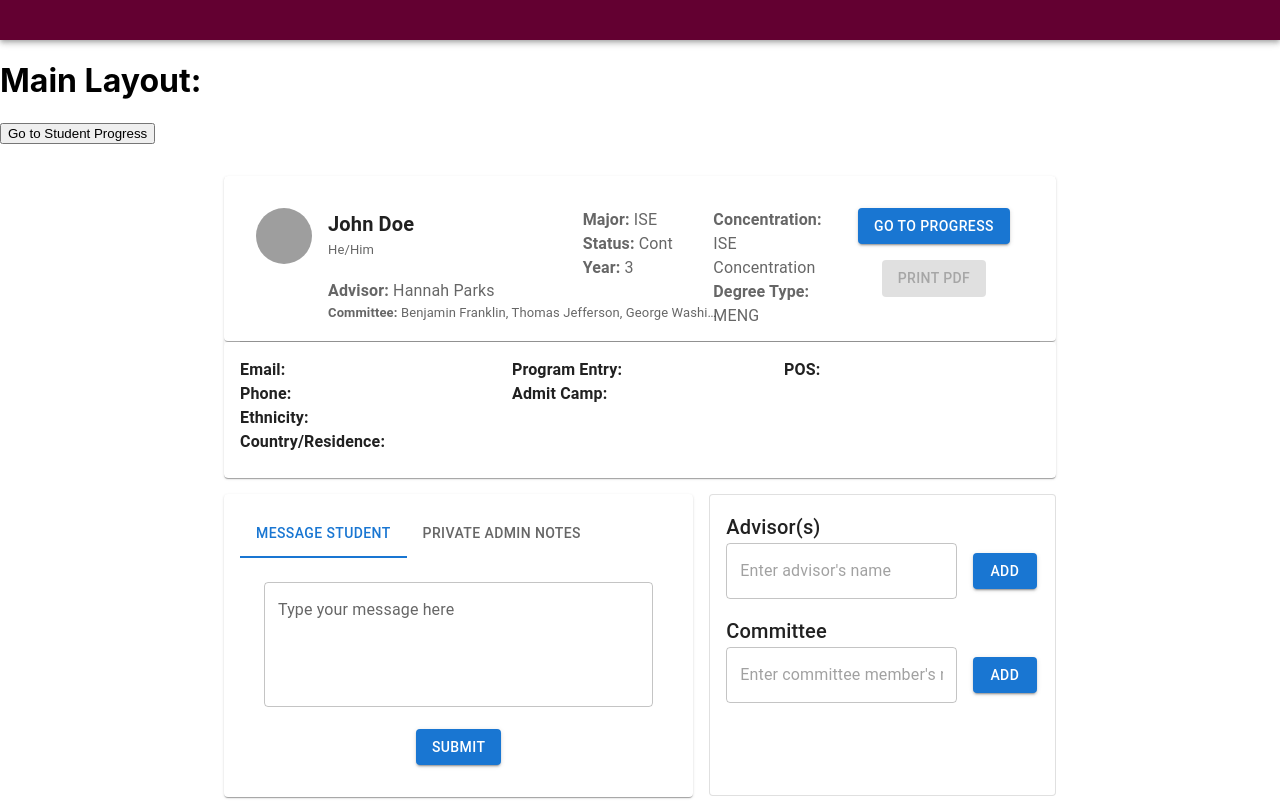
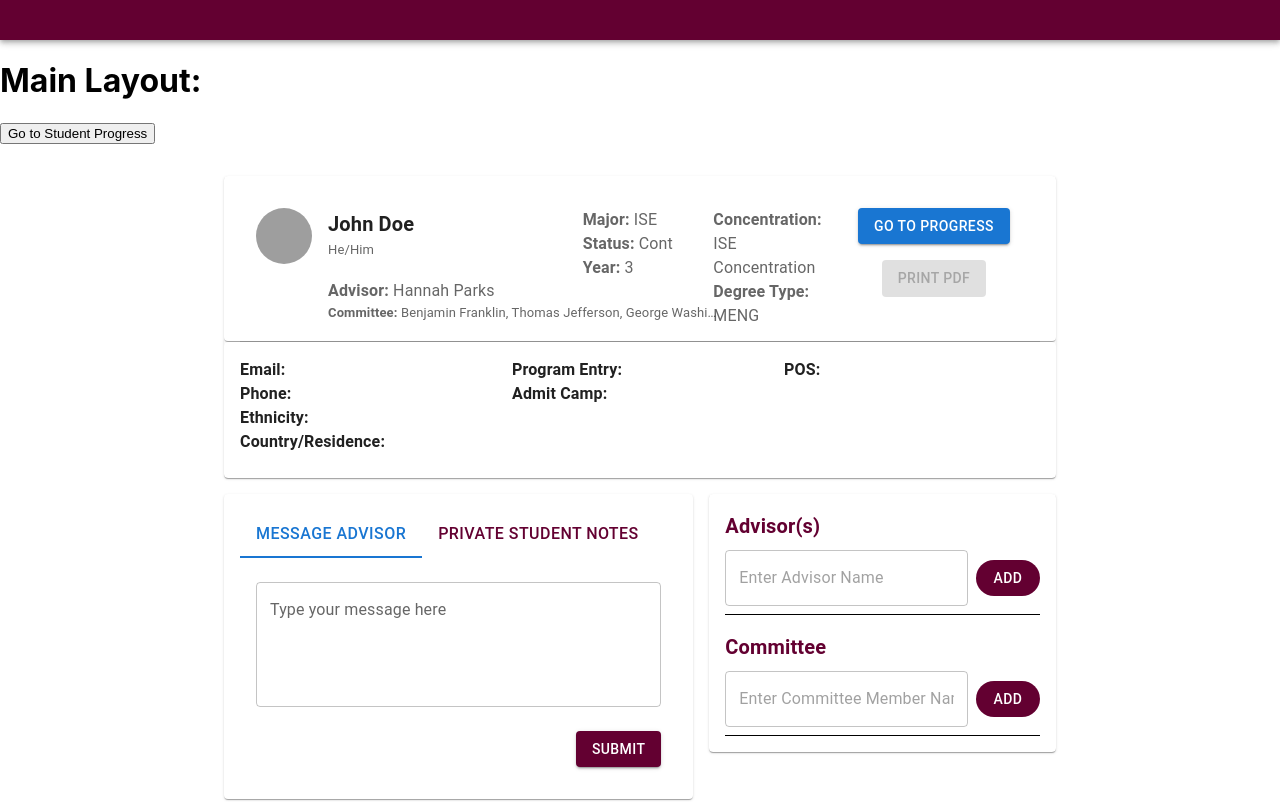
Before and after one commit to ben0002/graduate-web-app, a React (Create React App) app in the folder graduate_progress_portal/: page /student/profile in a window 1280 px wide. Shown: the top 802 px of the page. Built offline with nearby package versions, Linux system fonts and the light colour scheme; grey boxes are pictures that could not be loaded.

Commit message:
Stylized MessageBox and StudentAdvisorCard

```diff
--- a/graduate_progress_portal/src/student/components/MessageBox.js
+++ b/graduate_progress_portal/src/student/components/MessageBox.js
@@ -2,22 +2,36 @@ import React from 'react';
 import { Box, Tab, Tabs, TextField, Button, Paper } from '@mui/material';
 
 const MessageBox = () => {
-  const [value, setValue] = React.useState(0);
+  const [value, setValue] = React.useState(0); // Tab value
+
+  // Placeholder for future userRole check
+  const userRole = 'student'; // For testing purpose only. 'student' 'faculty' 'admin'
 
   const handleChange = (event, newValue) => {
     setValue(newValue);
+  }
+
+  // Display tabs based on userRole
+  const tabsByRole = {
+    student: ["Message Advisor", "Private Student Notes"],
+    faculty: ["Message Student", "Private Faculty Notes"],
+    admin: ["Message User", "Private Admin Notes"]
   };
+
+  const tabsToShow = tabsByRole[userRole] || [];
 
   return (
     <Paper sx={{ padding: '1em', margin: 'auto' }}>
-      <Tabs value={value} onChange={handleChange} aria-label="message tabs">
-        <Tab label="Message Student" />
-        <Tab label="Private Admin Notes" />
+      {/** Renders the tabs based on userRole */}
+      <Tabs value={value} onChange={handleChange} aria-label="message tabs" >
+        {tabsToShow.map((label, index) => (
+          <Tab key={index} label={label} sx={{ color: '#630031', fontSize: "1rem" }} />
+        ))}
       </Tabs>
       <Box
         component="form"
         sx={{
-          '& .MuiTextField-root': { m: 1, width: 'stretch' },
+          '& .MuiTextField-root': { m: 1, width: '100%' },
           display: 'flex',
           flexDirection: 'column',
           alignItems: 'center',
@@ -33,10 +47,22 @@ const MessageBox = () => {
           rows={4}
           placeholder="Enter message..."
           variant="outlined"
+          fullWidth
         />
-        <Button variant="contained" sx={{ marginTop: '1em' }}>
-          Submit
-        </Button>
+        <Box sx={{ width: '100%', display: 'flex', justifyContent: 'flex-end', mt: 2 }}>
+          <Button
+            variant="contained"
+            sx={{
+              backgroundColor: '#630031',
+              color: 'white',
+              '&:hover': {
+                backgroundColor: '#4E342E'
+              }
+            }}
+          >
+            Submit
+          </Button>
+        </Box>
       </Box>
     </Paper>
   );
--- a/graduate_progress_portal/src/student/components/StudentAdvisorCommitteeCard.js
+++ b/graduate_progress_portal/src/student/components/StudentAdvisorCommitteeCard.js
@@ -1,39 +1,113 @@
-import React from 'react';
-import { Card, CardContent, Typography, TextField, Button, Grid } from '@mui/material';
+import React, { useState } from 'react';
+import { Box, TextField, Button, Paper, Typography } from '@mui/material';
 
-const StudentAdvisorCommitteeCard = () => {
+const StudentAdvisorCommittee = () => {
+  const [advisors, setAdvisors] = useState([]);
+  const [committeeMembers, setCommitteeMembers] = useState([]);
+  const [newAdvisor, setNewAdvisor] = useState('');
+  const [newCommitteeMember, setNewCommitteeMember] = useState('');
+
+  const handleAddAdvisor = (event) => {
+    event.preventDefault();
+    if (newAdvisor.trim()) {
+      setAdvisors([...advisors, newAdvisor.trim().toUpperCase()]);
+      setNewAdvisor('');
+    }
+  };
+
+  const handleAddCommitteeMember = (event) => {
+    event.preventDefault();
+    if (newCommitteeMember.trim()) {
+      setCommitteeMembers([...committeeMembers, newCommitteeMember.trim().toUpperCase()]);
+      setNewCommitteeMember('');
+    }
+  };
+
   return (
-        <Card variant="outlined" sx={{ minHeight: '300px' }}> {/* Adjust minHeight as necessary */}
-            <CardContent>
-                <Typography variant="h6">Advisor(s)</Typography>
-                <Grid container spacing={2} alignItems="center">
-                    <Grid item xs={9}>
+    <Paper>
+      <Box sx={{ display: 'flex', flexDirection: 'column', p: 2 }}>
+        {/* Advisor Section */}
+        <Box sx={{ flex: 1, borderBottom: '1px solid black', mb: 2, paddingBottom: "0.5rem" }}>
+          <Typography variant="h6" sx={{ fontWeight: 'bold', color: '#630031', mb: 1 }}>Advisor(s)</Typography>
+          {advisors.map((advisor, index) => (
+            <Typography key={index} sx={{ fontSize: 12 }}>{advisor}</Typography>
+          ))}
+          <form onSubmit={handleAddAdvisor} style={{ display: 'flex', alignItems: 'center' }}>
             <TextField
-                            fullWidth
-                            placeholder="Enter advisor's name"
-                            variant="outlined"
+              value={newAdvisor}
+              onChange={(e) => setNewAdvisor(e.target.value)}
+              size="medium"
+              placeholder="Enter Advisor Name"
+              InputProps={{
+                disableUnderline: true,
+                sx: {
+                  fontSize: 16,
+                  '&::placeholder': {
+                    color: 'rgba(0, 0, 0, 0.6)'
+                  }
+                }
+              }}
+              sx={{ flexGrow: 1, mr: 1 }}
             />
-                    </Grid>
-                    <Grid item xs={3}>
-                        <Button variant="contained">Add</Button>
-                    </Grid>
-                </Grid>
-                <Typography variant="h6" sx={{ marginTop: 2 }}>Committee</Typography>
-                <Grid container spacing={2} alignItems="center">
-                    <Grid item xs={9}>
+            <Button
+              type="submit"
+              sx={{
+                backgroundColor: '#630031',
+                color: 'white',
+                borderRadius: 20,
+                '&:hover': {
+                  backgroundColor: '#4E342E'
+                },
+                p: '6px 16px',
+              }}
+            >
+              Add
+            </Button>
+          </form>
+        </Box>
+
+        {/* Committee Section */}
+        <Box sx={{ flex: 1, borderBottom: '1px solid black', paddingBottom: "0.5rem" }}>
+          <Typography variant="h6" sx={{ fontWeight: 'bold', color: '#630031', mb: 1 }}>Committee</Typography>
+          {committeeMembers.map((member, index) => (
+            <Typography key={index} sx={{ fontSize: 12 }}>{member}</Typography>
+          ))}
+          <form onSubmit={handleAddCommitteeMember} style={{ display: 'flex', alignItems: 'center' }}>
             <TextField
-                            fullWidth
-                            placeholder="Enter committee member's name"
-                            variant="outlined"
+              value={newCommitteeMember}
+              onChange={(e) => setNewCommitteeMember(e.target.value)}
+              size="medium"
+              placeholder="Enter Committee Member Name"
+              InputProps={{
+                disableUnderline: true,
+                sx: {
+                  fontSize: 16,
+                  '&::placeholder': {
+                    color: 'rgba(0, 0, 0, 0.6)'
+                  }
+                }
+              }}
+              sx={{ flexGrow: 1, mr: 1 }}
             />
-                    </Grid>
-                    <Grid item xs={3}>
-                        <Button variant="contained">Add</Button>
-                    </Grid>
-                </Grid>
-            </CardContent>
-        </Card>
+            <Button
+              type="submit"
+              sx={{
+                backgroundColor: '#630031',
+                color: 'white',
+                borderRadius: 20,
+                '&:hover': {
+                  backgroundColor: '#4E342E'
+                },
+                p: '6px 16px',
+              }}
+            >
+              Add
+            </Button>
+          </form>
+        </Box>
+      </Box>
+    </Paper>
   );
-}
+};
 
-export default StudentAdvisorCommitteeCard;
+export default StudentAdvisorCommittee;
--- a/graduate_progress_portal/src/student/components/StudentLabsCard.js
+++ b/graduate_progress_portal/src/student/components/StudentLabsCard.js
@@ -49,7 +49,7 @@ const StudentLabInformationCard = () => {
                         />
                     </Grid>
                     <Grid item xs={12}>
-                        <Button variant="contained" sx={{ marginTop: 2 }}>Add</Button>
+                        <Button variant="contained" sx={{ marginTop: 2, backgroundColor: "#630031" }}>Add</Button>
                     </Grid>
                 </Grid>
             </CardContent>
--- a/graduate_progress_portal/src/student/pages/StudentProfile.js
+++ b/graduate_progress_portal/src/student/pages/StudentProfile.js
@@ -25,7 +25,11 @@ const StudentProfile = () => {
                     <MessageBox />
                 </Grid>
                 <Grid item xs={12} md={5} lg={5}>
-                    <StudentAdvisorCommitteeCard />
+                    <Card>
+                        <Box sx={{maxHeight: '19rem', overflowY: 'auto'}}>
+                            <StudentAdvisorCommitteeCard />
+                        </Box>
+                    </Card>
                 </Grid>
             </Grid>
             <Grid container alignItems="flex-start" paddingTop="16px">
```
Lines whose indentation alone changed are shown as unchanged.
